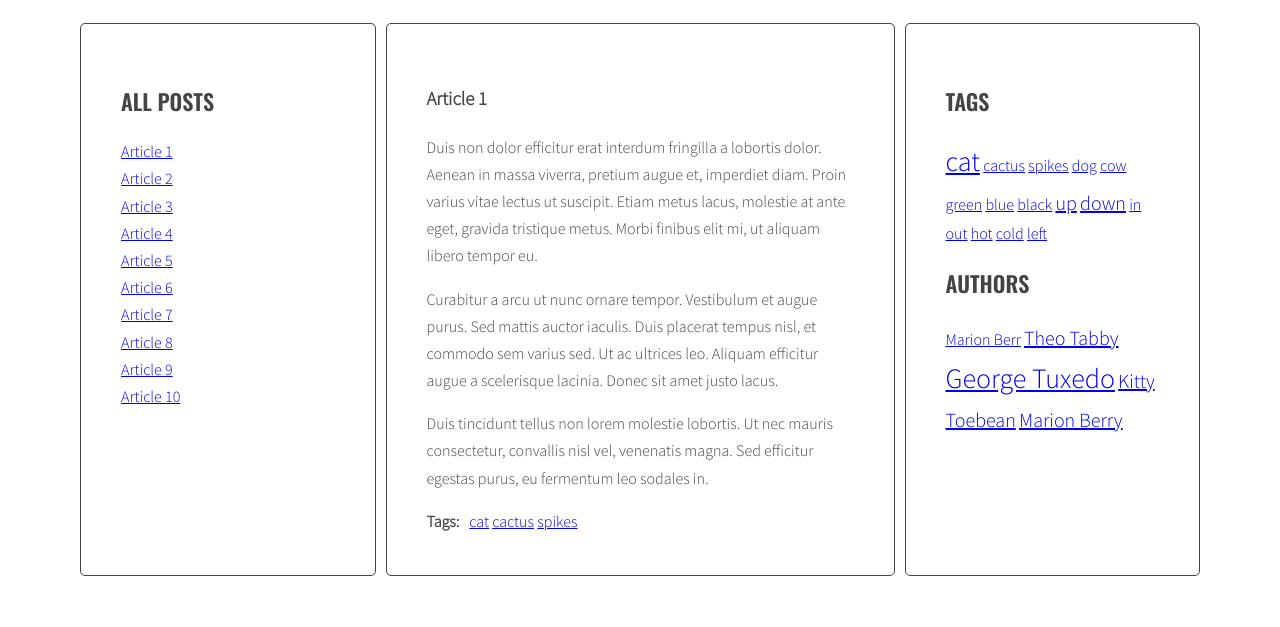
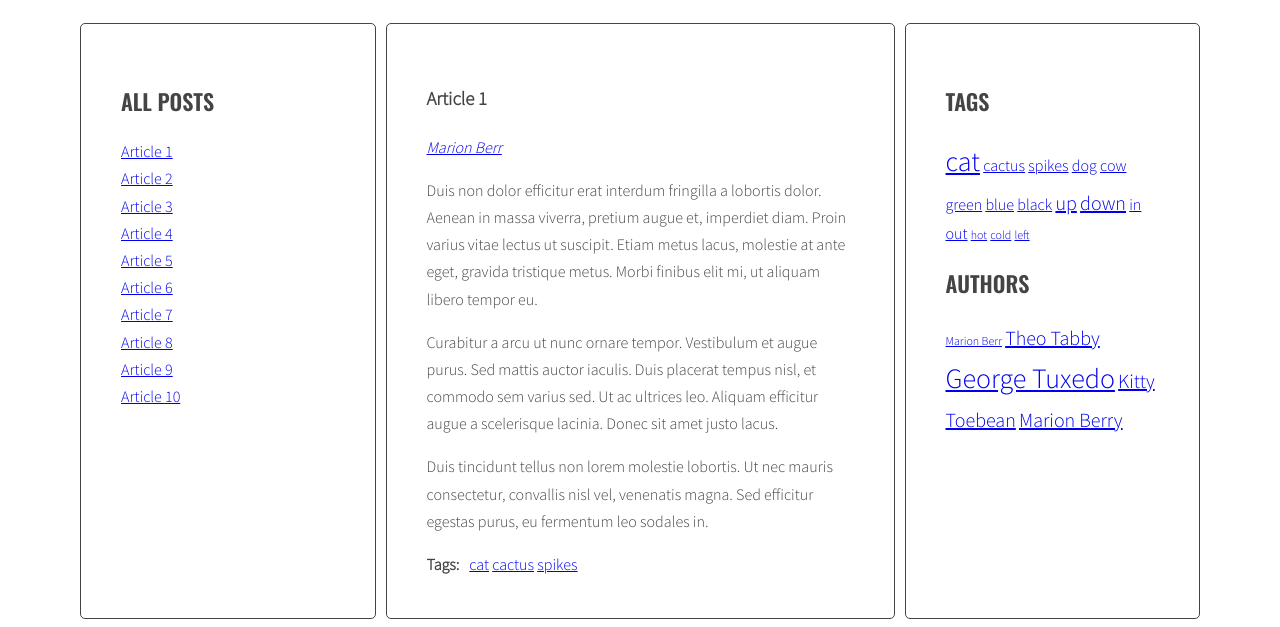
Before and after one commit to MaciejPtaszynski/javascript-blog, a website: page index.html in a window 1280 px wide. Shown: the part 220-847 px from the top of the page. Before the commit the page ends 804 px from the top, so only its background shows below. Drawn offline with nearby package versions, Linux system fonts and the light colour scheme.

Commit message:
add authors to article

```diff
--- a/js/script.js
+++ b/js/script.js
@@ -156,12 +156,10 @@ function generateTags(){
   console.log(allTags)
   /* [NEW] find list of tags in right column */
   const tagList = document.querySelector(optTagsListSelector);
-
   const tagsParams = calculateTagsParams(allTags);
   console.log(tagsParams)
   /*[new] add html variable for all links HTML code */
   let allTagsHTML = ' ';
-
   for (let tagLinkHtml in allTags){
     const tagClass = calculateTagClass(allTags[tagLinkHtml], tagsParams)
     allTagsHTML += tagLinkHtml.replace('tag-size-X', tagClass );
@@ -222,7 +220,9 @@ function generateAuthors(){
   /* find all articles */
   const articles = document.querySelectorAll(optArticleSelector);
   /* START LOOP: for every article: */
+  let html = '';
   for(let article of articles){
+    const authorWrapper = article.querySelector(optArticleAuthorSelector);
     /* get author from data-author attribute */
     const articleAuthor = article.getAttribute('data-author');
     /* generate HTML of the link */
@@ -233,6 +233,7 @@ function generateAuthors(){
       } else {
         allAuthors[linkHTML]++;
       }
+  authorWrapper.innerHTML = linkHTML;
   }
   console.log(allAuthors)
    /* find author wrapper */
@@ -246,8 +247,17 @@ function generateAuthors(){
     allAuthorsHTML += authorLinkHtml.replace('author-size-X', authorClass );
   }
     /* insert HTML of all the links into the tags wrapper */
-    authorWrapper.innerHTML = allAuthorsHTML;
+  authorWrapper.innerHTML = allAuthorsHTML;
+    console.log(authorWrapper)
 }
+
+  // const links = document.querySelectorAll(optArticleAuthorSelector);
+  // let allLinksHTML = ' ';
+  // for(let link of links){
+  //   const linkAuthor = link.getAttribute('data-author');
+  // }
+  // links.innerHTML = allLinksHTML;
+  // console.log(links)
 
 generateAuthors();
 
--- a/sass/style.scss
+++ b/sass/style.scss
@@ -119,7 +119,7 @@ body {
   }
 }
 .tag-size-1 {
-  font-size: 12px bold;
+  font-size: 12px;
 
 }
 .tag-size-2 {
```
Also changed, not shown: css/style.css.
